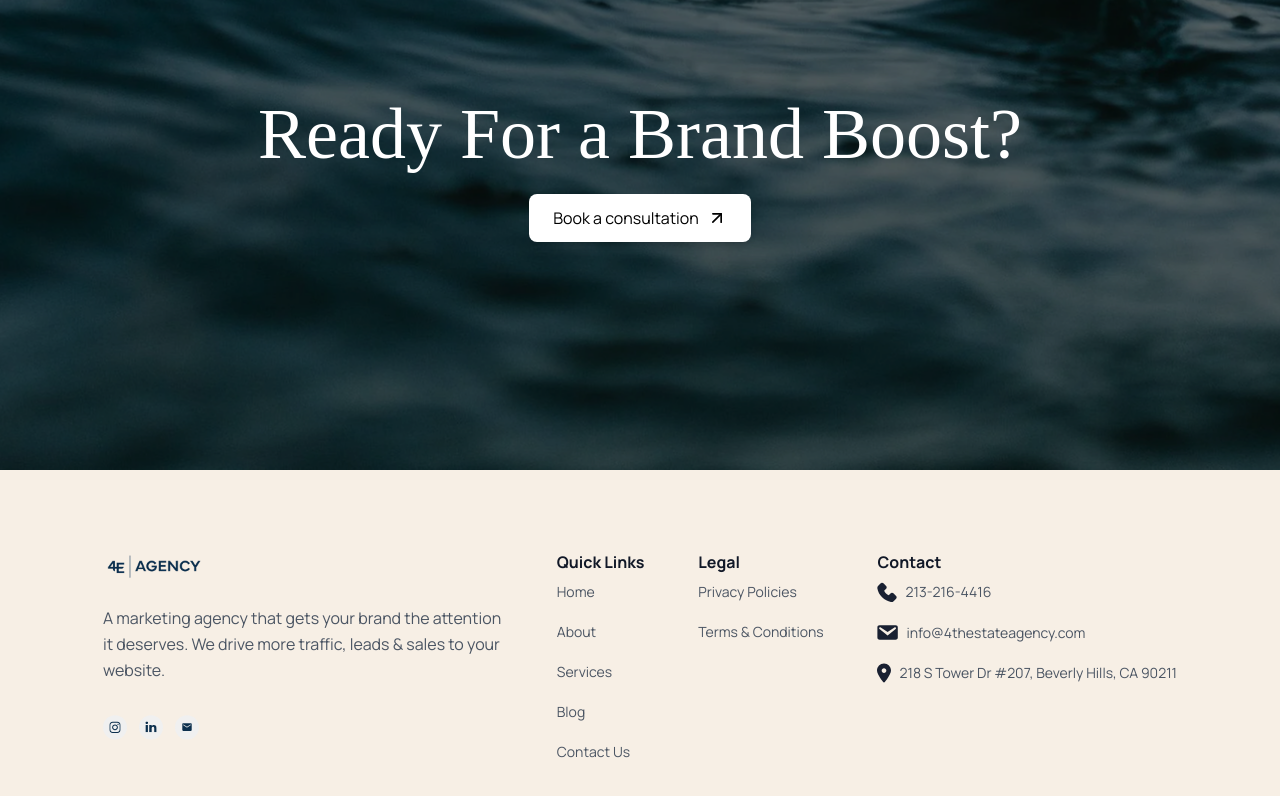
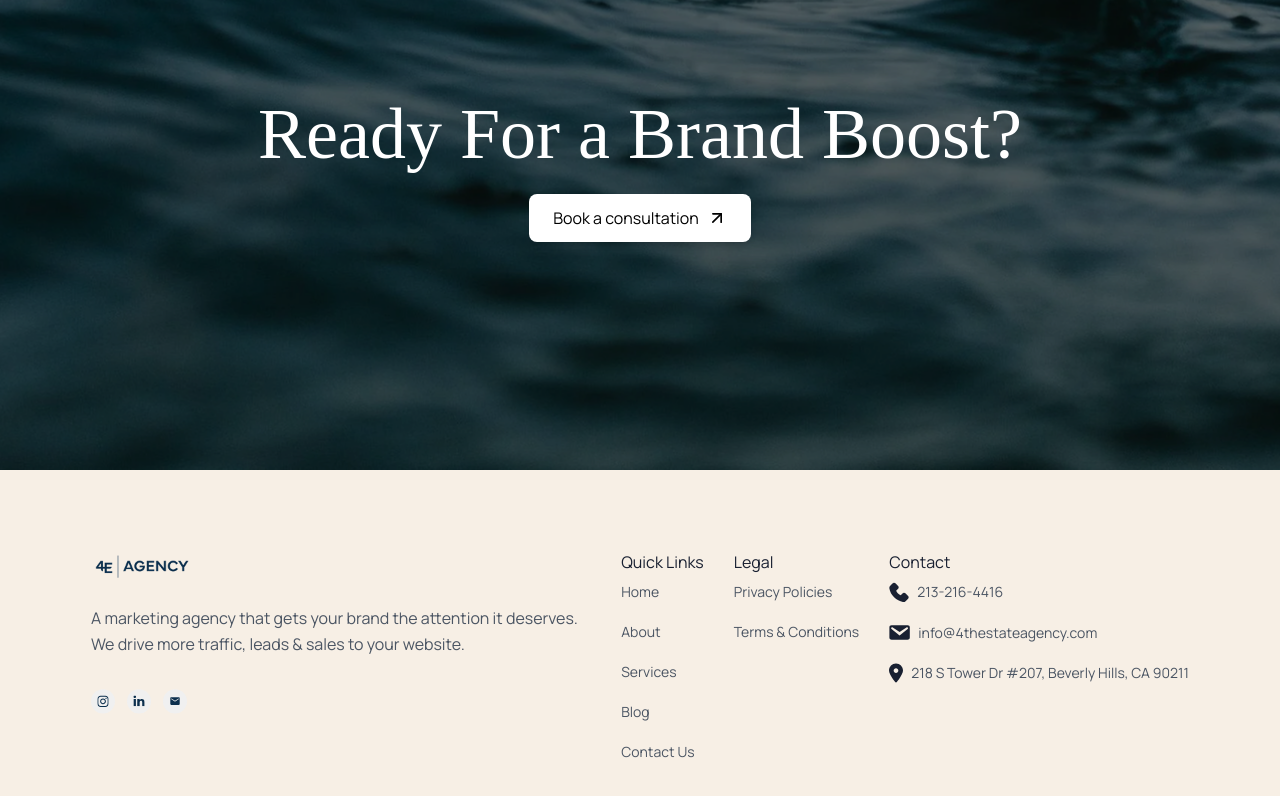
Before and after one commit to Runituplogan/4th-estate-agency, a Next.js app: page / in a window 1280 px wide. Shown: the part 3134-3930 px from the top of the page. Built offline with nearby package versions, Linux system fonts and the light colour scheme; no server answers; what tailwindcss-animated would draw is missing.

Commit message:
still making edit on the navbar and footer

```diff
--- a/src/app/components/footer.tsx
+++ b/src/app/components/footer.tsx
@@ -14,7 +14,7 @@ export default function Footer() {
       <div className="max-w-7xl mx-auto flex justify-around flex-col md:flex-row gap-2">
         <div>
         <Image src={LogoImage} alt="Logo" width={100} height={100} />
-          <p className="mt-2 text-md leading-relaxed py-4 text-gray-600 max-w-[400px]">
+          <p className="mt-2 text-md leading-relaxed py-4 text-gray-600 max-w-[500px]">
             A marketing agency that gets your brand the attention it deserves.
             We drive more traffic, leads & sales to your website.
           </p>
@@ -31,7 +31,7 @@ export default function Footer() {
           </div>
         </div>
         <div>
-          <h3 className="font-semibold text-gray-900">Quick Links</h3>
+          <h3 className="font-medium text-[#192031]">Quick Links</h3>
           <ul className="mt-2 space-y-5 text-sm text-gray-600">
             <li><a href="" className="hover:text-gray-900">Home</a></li>
             <li><a href="/about" className="hover:text-gray-900">About</a></li>
@@ -41,14 +41,14 @@ export default function Footer() {
           </ul>
         </div>
         <div>
-          <h3 className="font-semibold text-gray-900">Legal</h3>
+          <h3 className=" font-medium text-[#192031]">Legal</h3>
           <ul className="mt-2 space-y-5 text-sm text-gray-600">
             <li><a href="/" className="hover:text-gray-900">Privacy Policies</a></li>
             <li><a href="/" className="hover:text-gray-900">Terms & Conditions</a></li>
           </ul>
         </div>
         <div>
-          <h3 className="font-semibold text-gray-900">Contact</h3>
+          <h3 className="font-medium text-[#192031]">Contact</h3>
           <ul className="mt-2 space-y-5 text-sm text-gray-600">
             <li className="flex items-center space-x-2">
               <PhoneIcon />
--- a/src/app/components/hero_section.tsx
+++ b/src/app/components/hero_section.tsx
@@ -157,7 +157,7 @@ export default function HeroLayout({ backgroundImage, children,height = "half" }
   return (
     <div
       className={`relative h-screen w-full bg-cover bg-center flex flex-col items-center justify-center text-white text-center  ${
-        height === "full" ? "h-screen" : "h-[80vh]"
+        height === "full" ? "h-screen" : "h-[70vh]"
       }`}
       style={{ backgroundImage: `url(${backgroundImage})` }}
     >
```
